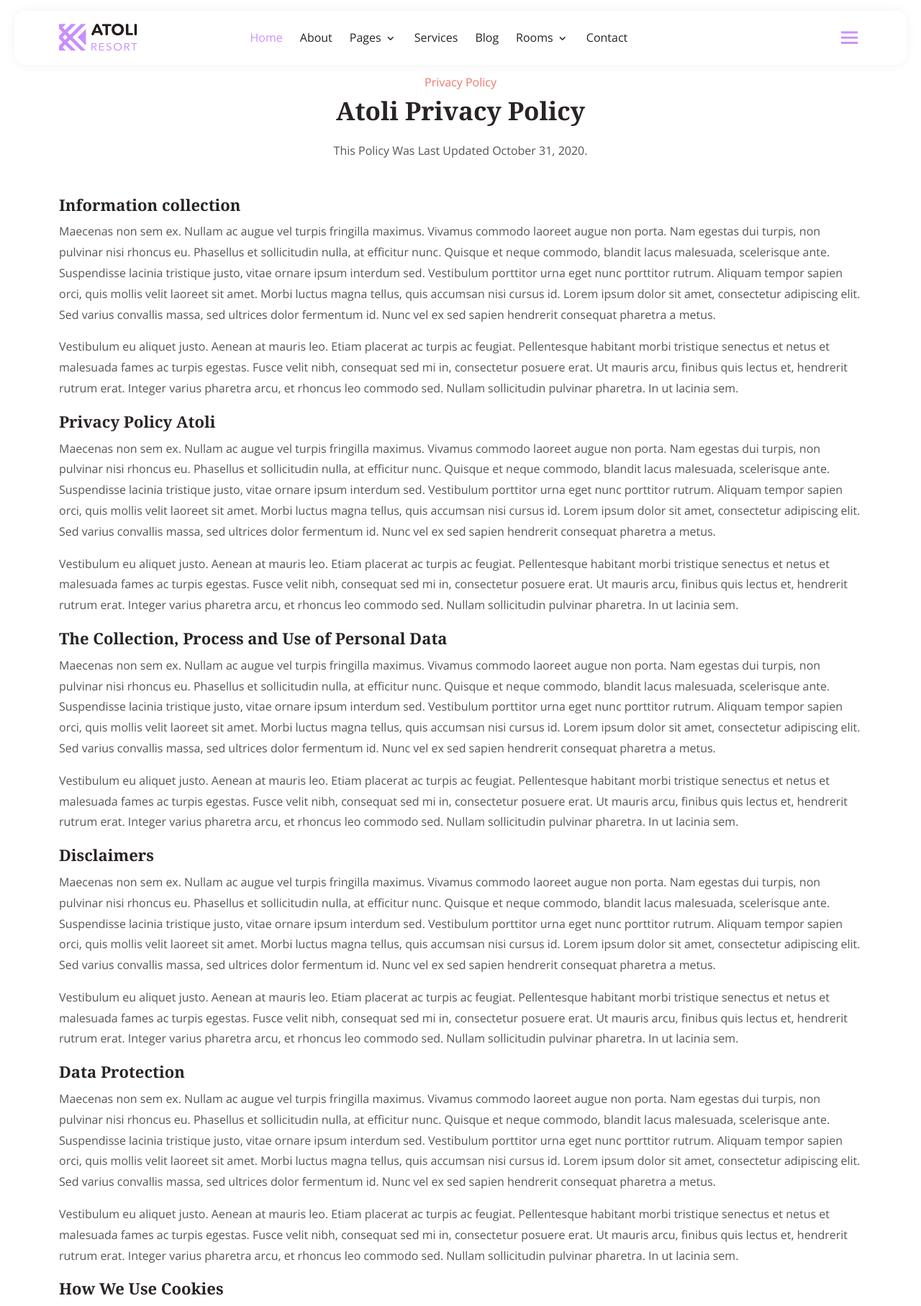
After one commit to 3ina/hotel_reservation_django_app, a Django app: page /privacy-policy/ in a window 1280 px wide. The commit adds this page. Shown: the top 1814 px of the page at 72% size. Run offline with Django 5.2, Linux system fonts and the light colour scheme; some libraries are stand-ins or nearby versions.

Commit message:
add privacy-policy  page

```diff
--- a/backend/urls.py
+++ b/backend/urls.py
@@ -7,5 +7,6 @@ urlpatterns = [
     path('',views.index,name='index'),
     path('about/', views.about, name='about'),
     path('term-conditions/', views.term_conditions, name='term-conditions'),
+    path('privacy-policy/', views.privacy_policy, name='privacy_policy'),
 
 ]
--- a/backend/views.py
+++ b/backend/views.py
@@ -10,3 +10,6 @@ def about(request):
 
 def term_conditions(request):
     return render(request,'backend/term-conditions.html',{})
+
+def privacy_policy(request):
+    return render(request,'backend/privacy-policy.html',{})
--- /dev/null
+++ b/templates/backend/privacy-policy.html
@@ -0,0 +1,136 @@
+{% extends 'base.html' %}
+{% load static %}
+
+
+{% block content %}
+
+
+        <!-- Privacy-Policy Area -->
+        <div class="privacy-policy-area pt-100 pb-70">
+            <div class="container">
+                <div class="section-title text-center">
+                    <span class="sp-color">Privacy Policy</span>
+                    <h2>Atoli Privacy Policy</h2>
+                    <p>This Policy Was Last Updated October 31, 2020.</p>
+                </div>
+                <div class="row pt-45">
+                    <div class="col-lg-12">
+                        <div class="single-area-content">
+                            <h3>Information collection</h3>
+                            <p>
+                                Maecenas non sem ex. Nullam ac augue vel turpis fringilla maximus. Vivamus commodo laoreet augue non porta. Nam egestas dui turpis, non pulvinar nisi
+                                rhoncus eu. Phasellus et sollicitudin nulla, at efficitur nunc. Quisque et neque commodo, blandit lacus malesuada, scelerisque ante. Suspendisse lacinia
+                                tristique justo, vitae ornare ipsum interdum sed. Vestibulum porttitor urna eget nunc porttitor rutrum. Aliquam tempor sapien orci, quis mollis velit laoreet
+                                sit amet. Morbi luctus magna tellus, quis accumsan nisi cursus id. Lorem ipsum dolor sit amet, consectetur adipiscing elit. Sed varius convallis massa, sed
+                                ultrices dolor fermentum id. Nunc vel ex sed sapien hendrerit consequat pharetra a metus.
+                            </p>
+                            <p>
+                                Vestibulum eu aliquet justo. Aenean at mauris leo. Etiam placerat ac turpis ac feugiat. Pellentesque habitant morbi tristique senectus et netus et
+                                malesuada fames ac turpis egestas. Fusce velit nibh, consequat sed mi in, consectetur posuere erat. Ut mauris arcu, finibus quis lectus et, hendrerit
+                                rutrum erat. Integer varius pharetra arcu, et rhoncus leo commodo sed. Nullam sollicitudin pulvinar pharetra. In ut lacinia sem.
+                            </p>
+                        </div>
+
+                        <div class="single-area-content">
+                            <h3>Privacy Policy Atoli</h3>
+                            <p>
+                                Maecenas non sem ex. Nullam ac augue vel turpis fringilla maximus. Vivamus commodo laoreet augue non porta. Nam egestas dui turpis, non pulvinar nisi
+                                rhoncus eu. Phasellus et sollicitudin nulla, at efficitur nunc. Quisque et neque commodo, blandit lacus malesuada, scelerisque ante. Suspendisse lacinia
+                                tristique justo, vitae ornare ipsum interdum sed. Vestibulum porttitor urna eget nunc porttitor rutrum. Aliquam tempor sapien orci, quis mollis velit laoreet
+                                sit amet. Morbi luctus magna tellus, quis accumsan nisi cursus id. Lorem ipsum dolor sit amet, consectetur adipiscing elit. Sed varius convallis massa, sed
+                                ultrices dolor fermentum id. Nunc vel ex sed sapien hendrerit consequat pharetra a metus.
+                            </p>
+                            <p>
+                                Vestibulum eu aliquet justo. Aenean at mauris leo. Etiam placerat ac turpis ac feugiat. Pellentesque habitant morbi tristique senectus et netus et
+                                malesuada fames ac turpis egestas. Fusce velit nibh, consequat sed mi in, consectetur posuere erat. Ut mauris arcu, finibus quis lectus et, hendrerit
+                                rutrum erat. Integer varius pharetra arcu, et rhoncus leo commodo sed. Nullam sollicitudin pulvinar pharetra. In ut lacinia sem.
+                            </p>
+                        </div>
+
+                        <div class="single-area-content">
+                            <h3>The Collection, Process and Use of Personal Data</h3>
+                            <p>
+                                Maecenas non sem ex. Nullam ac augue vel turpis fringilla maximus. Vivamus commodo laoreet augue non porta. Nam egestas dui turpis, non pulvinar nisi
+                                rhoncus eu. Phasellus et sollicitudin nulla, at efficitur nunc. Quisque et neque commodo, blandit lacus malesuada, scelerisque ante. Suspendisse lacinia
+                                tristique justo, vitae ornare ipsum interdum sed. Vestibulum porttitor urna eget nunc porttitor rutrum. Aliquam tempor sapien orci, quis mollis velit laoreet
+                                sit amet. Morbi luctus magna tellus, quis accumsan nisi cursus id. Lorem ipsum dolor sit amet, consectetur adipiscing elit. Sed varius convallis massa, sed
+                                ultrices dolor fermentum id. Nunc vel ex sed sapien hendrerit consequat pharetra a metus.
+                            </p>
+                            <p>
+                                Vestibulum eu aliquet justo. Aenean at mauris leo. Etiam placerat ac turpis ac feugiat. Pellentesque habitant morbi tristique senectus et netus et
+                                malesuada fames ac turpis egestas. Fusce velit nibh, consequat sed mi in, consectetur posuere erat. Ut mauris arcu, finibus quis lectus et, hendrerit
+                                rutrum erat. Integer varius pharetra arcu, et rhoncus leo commodo sed. Nullam sollicitudin pulvinar pharetra. In ut lacinia sem.
+                            </p>
+                        </div>
+
+                        <div class="single-area-content">
+                            <h3>Disclaimers</h3>
+                            <p>
+                                Maecenas non sem ex. Nullam ac augue vel turpis fringilla maximus. Vivamus commodo laoreet augue non porta. Nam egestas dui turpis, non pulvinar nisi
+                                rhoncus eu. Phasellus et sollicitudin nulla, at efficitur nunc. Quisque et neque commodo, blandit lacus malesuada, scelerisque ante. Suspendisse lacinia
+                                tristique justo, vitae ornare ipsum interdum sed. Vestibulum porttitor urna eget nunc porttitor rutrum. Aliquam tempor sapien orci, quis mollis velit laoreet
+                                sit amet. Morbi luctus magna tellus, quis accumsan nisi cursus id. Lorem ipsum dolor sit amet, consectetur adipiscing elit. Sed varius convallis massa, sed
+                                ultrices dolor fermentum id. Nunc vel ex sed sapien hendrerit consequat pharetra a metus.
+                            </p>
+                            <p>
+                                Vestibulum eu aliquet justo. Aenean at mauris leo. Etiam placerat ac turpis ac feugiat. Pellentesque habitant morbi tristique senectus et netus et
+                                malesuada fames ac turpis egestas. Fusce velit nibh, consequat sed mi in, consectetur posuere erat. Ut mauris arcu, finibus quis lectus et, hendrerit
+                                rutrum erat. Integer varius pharetra arcu, et rhoncus leo commodo sed. Nullam sollicitudin pulvinar pharetra. In ut lacinia sem.
+                            </p>
+                        </div>
+
+                        <div class="single-area-content">
+                            <h3> Data Protection</h3>
+                            <p>
+                                Maecenas non sem ex. Nullam ac augue vel turpis fringilla maximus. Vivamus commodo laoreet augue non porta. Nam egestas dui turpis, non pulvinar nisi
+                                rhoncus eu. Phasellus et sollicitudin nulla, at efficitur nunc. Quisque et neque commodo, blandit lacus malesuada, scelerisque ante. Suspendisse lacinia
+                                tristique justo, vitae ornare ipsum interdum sed. Vestibulum porttitor urna eget nunc porttitor rutrum. Aliquam tempor sapien orci, quis mollis velit laoreet
+                                sit amet. Morbi luctus magna tellus, quis accumsan nisi cursus id. Lorem ipsum dolor sit amet, consectetur adipiscing elit. Sed varius convallis massa, sed
+                                ultrices dolor fermentum id. Nunc vel ex sed sapien hendrerit consequat pharetra a metus.
+                            </p>
+                            <p>
+                                Vestibulum eu aliquet justo. Aenean at mauris leo. Etiam placerat ac turpis ac feugiat. Pellentesque habitant morbi tristique senectus et netus et
+                                malesuada fames ac turpis egestas. Fusce velit nibh, consequat sed mi in, consectetur posuere erat. Ut mauris arcu, finibus quis lectus et, hendrerit
+                                rutrum erat. Integer varius pharetra arcu, et rhoncus leo commodo sed. Nullam sollicitudin pulvinar pharetra. In ut lacinia sem.
+                            </p>
+                        </div>
+
+                        <div class="single-area-content">
+                            <h3>How We Use Cookies</h3>
+                            <p>
+                                Maecenas non sem ex. Nullam ac augue vel turpis fringilla maximus. Vivamus commodo laoreet augue non porta. Nam egestas dui turpis, non pulvinar nisi
+                                rhoncus eu. Phasellus et sollicitudin nulla, at efficitur nunc. Quisque et neque commodo, blandit lacus malesuada, scelerisque ante. Suspendisse lacinia
+                                tristique justo, vitae ornare ipsum interdum sed. Vestibulum porttitor urna eget nunc porttitor rutrum. Aliquam tempor sapien orci, quis mollis velit laoreet
+                                sit amet. Morbi luctus magna tellus, quis accumsan nisi cursus id. Lorem ipsum dolor sit amet, consectetur adipiscing elit. Sed varius convallis massa, sed
+                                ultrices dolor fermentum id. Nunc vel ex sed sapien hendrerit consequat pharetra a metus.
+                            </p>
+                            <p>
+                                Vestibulum eu aliquet justo. Aenean at mauris leo. Etiam placerat ac turpis ac feugiat. Pellentesque habitant morbi tristique senectus et netus et
+                                malesuada fames ac turpis egestas. Fusce velit nibh, consequat sed mi in, consectetur posuere erat. Ut mauris arcu, finibus quis lectus et, hendrerit
+                                rutrum erat. Integer varius pharetra arcu, et rhoncus leo commodo sed. Nullam sollicitudin pulvinar pharetra. In ut lacinia sem.
+                            </p>
+                        </div>
+
+                        <div class="single-area-content">
+                            <h3> The Collection, Process, and Use of Personal Data</h3>
+                            <p>
+                                Maecenas non sem ex. Nullam ac augue vel turpis fringilla maximus. Vivamus commodo laoreet augue non porta. Nam egestas dui turpis, non pulvinar nisi
+                                rhoncus eu. Phasellus et sollicitudin nulla, at efficitur nunc. Quisque et neque commodo, blandit lacus malesuada, scelerisque ante. Suspendisse lacinia
+                                tristique justo, vitae ornare ipsum interdum sed. Vestibulum porttitor urna eget nunc porttitor rutrum. Aliquam tempor sapien orci, quis mollis velit laoreet
+                                sit amet. Morbi luctus magna tellus, quis accumsan nisi cursus id. Lorem ipsum dolor sit amet, consectetur adipiscing elit. Sed varius convallis massa, sed
+                                ultrices dolor fermentum id. Nunc vel ex sed sapien hendrerit consequat pharetra a metus.
+                            </p>
+                            <p>
+                                Vestibulum eu aliquet justo. Aenean at mauris leo. Etiam placerat ac turpis ac feugiat. Pellentesque habitant morbi tristique senectus et netus et
+                                malesuada fames ac turpis egestas. Fusce velit nibh, consequat sed mi in, consectetur posuere erat. Ut mauris arcu, finibus quis lectus et, hendrerit
+                                rutrum erat. Integer varius pharetra arcu, et rhoncus leo commodo sed. Nullam sollicitudin pulvinar pharetra. In ut lacinia sem.
+                            </p>
+                        </div>
+                    </div>
+                </div>
+            </div>
+        </div>
+        <!-- Privacy-Policy Area End -->
+
+
+{% endblock %}
--- a/templates/base.html
+++ b/templates/base.html
@@ -138,17 +138,7 @@
                                             </a>
                                         </li>
 
-                                        <li class="nav-item">
-                                            <a href="terms-condition.html" class="nav-link">
-                                                Terms & Conditions
-                                            </a>
-                                        </li>
 
-                                        <li class="nav-item">
-                                            <a href="privacy-policy.html" class="nav-link">
-                                                Privacy Policy
-                                            </a>
-                                        </li>
 
                                         <li class="nav-item">
                                             <a href="404.html" class="nav-link">
@@ -343,7 +333,7 @@
                                         </a>
                                     </li>
                                     <li>
-                                        <a href="privacy-policy.html" target="_blank">
+                                        <a href="{% url 'backend:privacy_policy' %}" target="_blank">
                                             <i class='bx bx-caret-right'></i>
                                             Privacy Policy
                                         </a>
```
